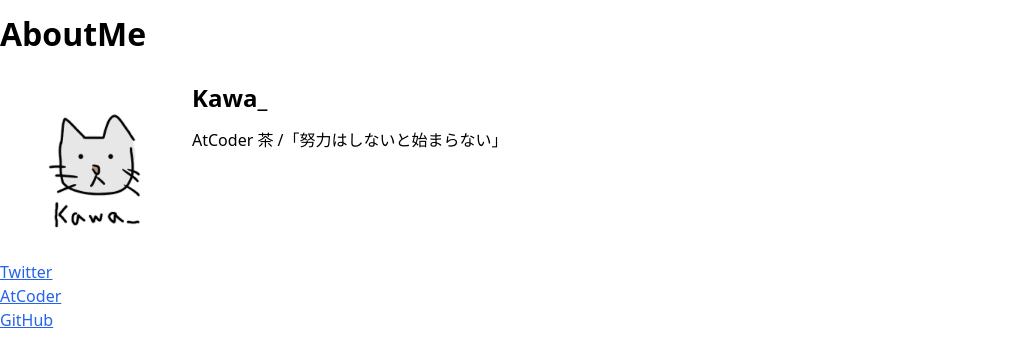
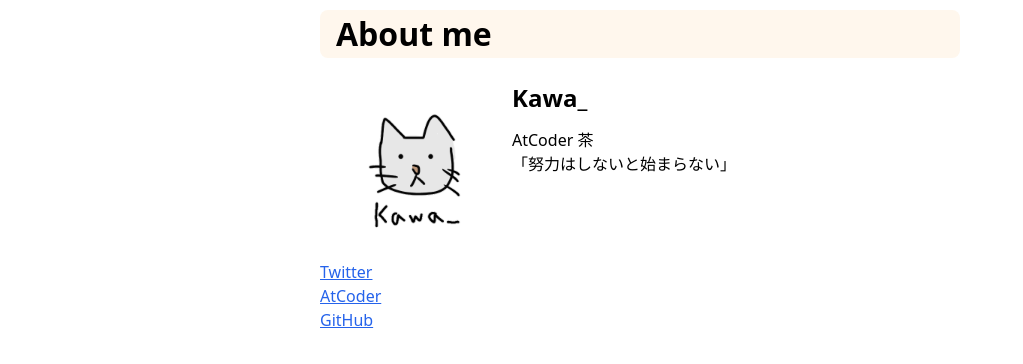
Before and after one commit to Kawa0x5F/homepage, a Next.js app: page / in a window 1280 px wide. Shown: the top 364 px of the page, without its empty margins (0-1023 px from the left). Built offline with nearby package versions, Linux system fonts and the light colour scheme.

Commit message:
[format] ソースコードのフォーマットを整えた

```diff
--- a/app/page.tsx
+++ b/app/page.tsx
@@ -10,9 +10,9 @@ export const metadata: Metadata = {
 export default function Home() {
   return (
     <main>
-      <div>
-        <div>
-          <h1><strong>AboutMe</strong></h1>
+      <div className='mx-80'>
+        <div className='rounded-lg bg-orange-50'>
+          <h1 className='ml-4'><strong>About me</strong></h1>
         </div>
 
           <div className="flex flex-row">
@@ -24,13 +24,14 @@ export default function Home() {
 
               sizes='100vw'
               style={{
-                width: '15%',
+                width: '30%',
                 height: 'auto',
               }}
             />
             <div>
               <h2>Kawa_</h2>
-              <p>AtCoder 茶 /「努力はしないと始まらない」</p>
+              <p>AtCoder 茶</p>
+              <p>「努力はしないと始まらない」</p>
             </div>
         </div>
         <a href='https://x.com/kawa0x5f'>Twitter</a><br/>
```
